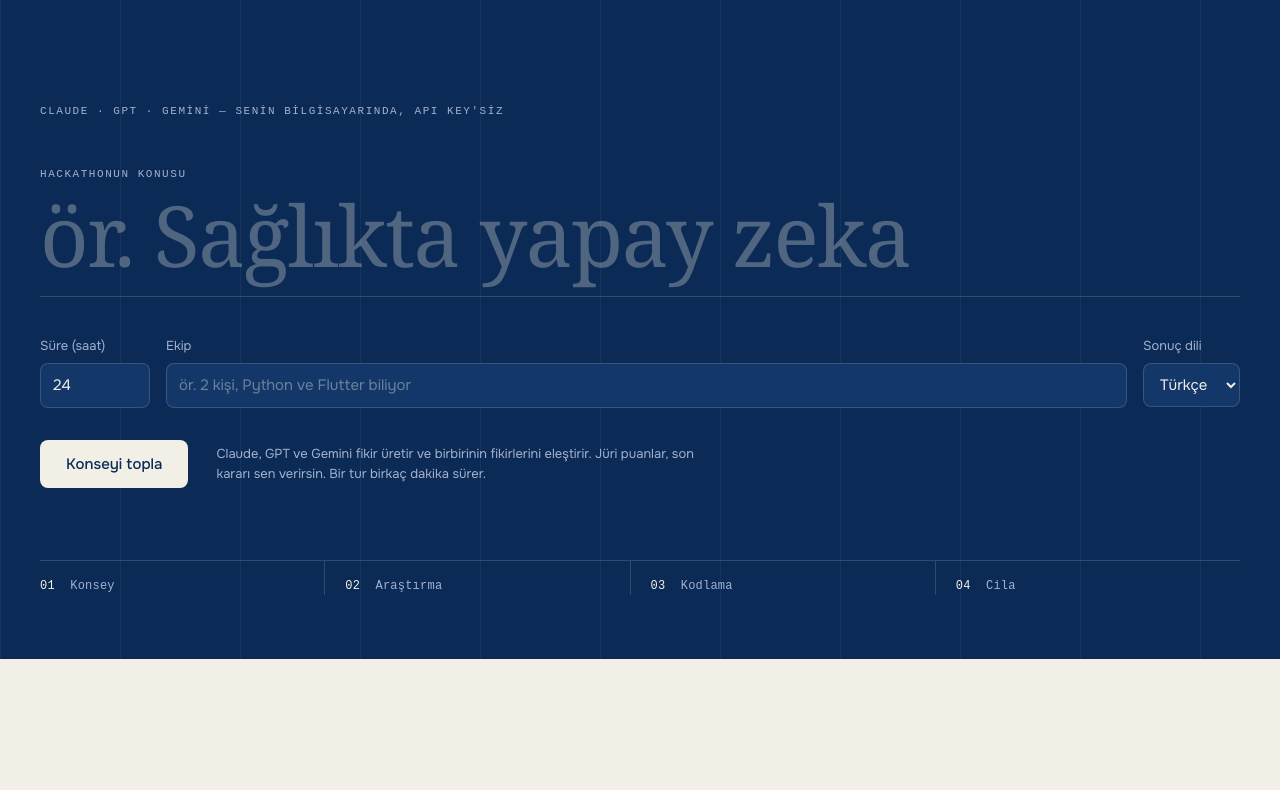
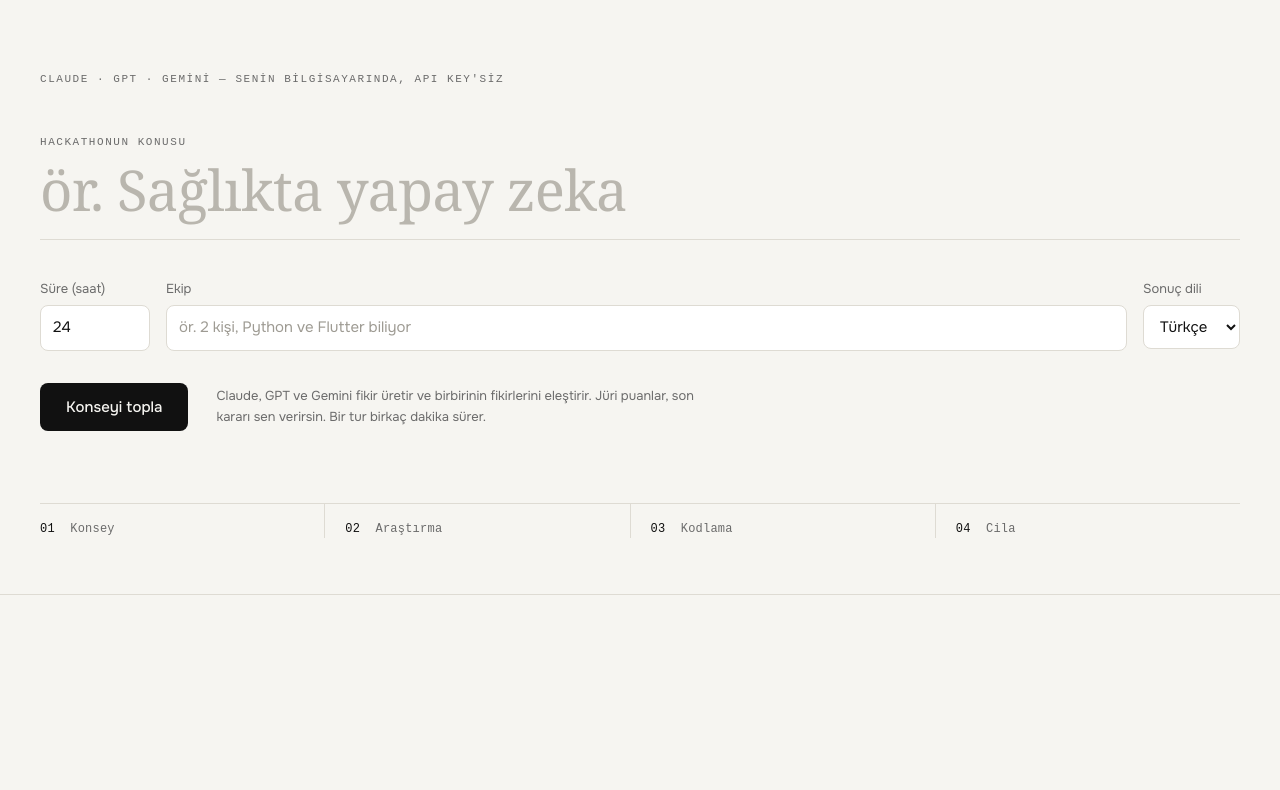
Before and after one commit to aliandacerdass/HackathonBuilder, a plain HTML site: page frontend/index.html in a window 1280 px wide. Shown: the part 60-850 px from the top of the page. Drawn offline with Linux system fonts and the light colour scheme; files that its build step writes are made by us from their sources; no server answers; files whose address does not match are found by name; a web font is replaced by a local one.

Commit message:
Arayüz: mavi bant kaldırıldı, açık zemin + siyah yazı
Mavi bant + krem kötü duruyordu. Tüm sayfa açık
kağıt zemin ve siyah yazıya geçti, ana düğmeler siyah; renk sadece
modelleri ayırt etmek için. Düzen (özet önce, katlanır ayrıntı, ray) aynı.
README görselleri ve sunum yeniden çekildi.

```diff
--- a/frontend/style.css
+++ b/frontend/style.css
@@ -1,18 +1,19 @@
-/* HackathonBuilder — derin mavi bant (konu / seçilen fikir) + krem kağıt üstüne mavi mürekkep (aşamalar). */
+/* HackathonBuilder — açık kağıt zemin, siyah mürekkep. Renk sadece modelleri ayırt etmek için. */
 :root {
-  --band: #0B2A55;          /* derin mavi */
-  --band-2: #133769;        /* bant içi alan */
-  --band-line: rgba(242, 239, 230, .16);
-  --on-band: #F2EFE6;
-  --on-band-muted: #A3B1CF;
+  --paper: #F6F5F1;         /* açık kağıt */
+  --card: #FFFFFF;
+  --rule: #DEDBD3;
+  --ink: #111111;           /* siyah mürekkep */
+  --ink-2: #3A3A3A;
+  --muted: #6B6B6B;
+  --accent: #111111;
 
-  --paper: #F2EFE6;         /* krem kağıt */
-  --card: #FBF9F3;
-  --rule: #D6CFBD;
-  --ink: #14294D;           /* mavi mürekkep */
-  --ink-2: #3A4660;
-  --muted: #5B6478;
-  --accent: #1D47C8;
+  /* üst alan (konu / seçilen fikir) da aynı kağıt: ayrı renkli bant yok */
+  --band: var(--paper);
+  --band-2: #FFFFFF;
+  --band-line: var(--rule);
+  --on-band: var(--ink);
+  --on-band-muted: var(--muted);
   --danger: #A63A26;
   --ok: #17765A;
 
@@ -35,21 +36,20 @@ body { margin: 0; background: var(--paper); color: var(--ink); font: 400 15px/1.
 .hint { color: var(--muted); font-size: 13px; max-width: 64ch; }
 .hint.mono { font-size: 11px; max-width: none; }
 .error { color: var(--danger); }
-a { color: var(--accent); text-decoration-color: rgba(29, 71, 200, .35); text-underline-offset: 3px; }
-a:hover { text-decoration-color: var(--accent); }
+a { color: var(--ink); text-decoration-color: rgba(17, 17, 17, .3); text-underline-offset: 3px; }
+a:hover { text-decoration-color: var(--ink); }
 :focus-visible { outline: 2px solid var(--accent); outline-offset: 3px; }
-.bar :focus-visible, .band :focus-visible { outline-color: var(--on-band); }
 section[id] { scroll-margin-top: 72px; }
 
 button { font: 500 14px var(--body); cursor: pointer; border-radius: 8px; transition: background .2s, border-color .2s, color .2s, transform .1s; }
 button:active:not(:disabled) { transform: translateY(1px); }
 .primary { background: var(--accent); color: #fff; border: 0; padding: 12px 22px; }
-.primary:hover { background: #163aa6; }
+.primary:hover { background: #333; }
 .primary:disabled { opacity: .45; cursor: default; }
 .pick { background: transparent; color: var(--ink); border: 1px solid var(--ink); padding: 8px 16px; }
 .pick:hover { background: var(--ink); color: var(--paper); }
 .pick:disabled { opacity: .35; cursor: default; background: transparent; color: var(--ink); }
-button.link { background: none; border: 0; color: var(--accent); padding: 12px 0 0; font-size: 13px; }
+button.link { background: none; border: 0; color: var(--ink); padding: 12px 0 0; font-size: 13px; text-decoration: underline; text-decoration-color: rgba(17, 17, 17, .3); text-underline-offset: 3px; }
 button.link:hover { text-decoration: underline; }
 
 input, select {
@@ -71,40 +71,40 @@ input, select {
   border: 1px solid var(--band-line); border-radius: 99px; padding: 4px 11px;
 }
 .rail button:hover { border-color: var(--on-band); color: var(--on-band); }
-.rail li.done button { color: var(--on-band); border-color: rgba(242, 239, 230, .45); }
+.rail li.done button { color: var(--ink); border-color: #9A978F; }
 .rail li.active button { color: var(--band); background: var(--on-band); border-color: var(--on-band); }
 .clock { margin-left: auto; color: var(--on-band-muted); font-size: 13px; }
 
 /* ---------- derin mavi bant ---------- */
 .band {
   color: var(--on-band); padding: 0 40px;
-  background: linear-gradient(90deg, rgba(242, 239, 230, .05) 1px, transparent 1px) 0 0 / 120px 100%, var(--band);
+  background: var(--paper); border-bottom: 1px solid var(--rule);
 }
 .band > * { max-width: 1240px; margin: 0 auto; }
 .band .eyebrow { color: var(--on-band-muted); }
 .band .hint { color: var(--on-band-muted); }
-.band .error { color: #F4A493; }
+.band .error { color: var(--danger); }
 
 /* giriş formu */
-.intake { padding: 13vh 0 64px; }
+.intake { padding: 9vh 0 56px; }
 .tagline { color: var(--on-band-muted); text-transform: uppercase; letter-spacing: .14em; margin: 0 0 48px; }
 .intake textarea {
   width: 100%; resize: none; border: 0; border-bottom: 1px solid var(--band-line);
   background: transparent; color: var(--on-band); padding: 0 0 18px; field-sizing: content; min-height: 1.15em;
-  font: 400 clamp(40px, 6.6vw, 92px)/1.02 var(--display); letter-spacing: -.02em;
+  font: 400 clamp(34px, 4.4vw, 60px)/1.08 var(--display); letter-spacing: -.015em;
 }
-.intake textarea::placeholder { color: rgba(242, 239, 230, .3); }
+.intake textarea::placeholder { color: #B9B6AE; }
 .intake textarea:focus { outline: none; border-bottom-color: var(--on-band); }
 .fields { display: flex; gap: 16px; margin: 32px 0; flex-wrap: wrap; }
 .fields label { display: flex; flex-direction: column; gap: 6px; font-size: 13px; color: var(--on-band-muted); }
 .fields .grow { flex: 1; min-width: 220px; }
 .fields input, .fields select { background: var(--band-2); color: var(--on-band); border-color: var(--band-line); }
-.fields input::placeholder { color: rgba(242, 239, 230, .4); }
+.fields input::placeholder { color: #9E9B93; }
 .fields input[type=number] { width: 110px; }
 .go { display: flex; align-items: center; gap: 28px; flex-wrap: wrap; }
 .go .hint { margin: 0; max-width: 56ch; }
 .band .primary { background: var(--on-band); color: var(--band); padding: 14px 26px; font-size: 15px; }
-.band .primary:hover { background: #fff; }
+.band .primary:hover { background: #333; }
 .steps { display: flex; gap: 0; list-style: none; padding: 0; margin: 72px 0 0; border-top: 1px solid var(--band-line); }
 .steps li { flex: 1; padding: 16px 0 0; color: var(--on-band-muted); font-size: 12px; }
 .steps li + li { padding-left: 20px; border-left: 1px solid var(--band-line); }
@@ -139,7 +139,7 @@ main { max-width: 1320px; margin: 0 auto; padding: 72px 40px 128px; }
 .jury, .research, .build { margin-top: 104px; }
 
 /* geçmiş turlar */
-.past { max-width: 920px; margin: 0 auto; }
+.past { margin: 0; }
 .past ul { list-style: none; padding: 0; margin: 0; }
 .past-run {
   display: grid; grid-template-columns: 1fr max-content; gap: 4px 16px; width: 100%; text-align: left;
@@ -239,7 +239,7 @@ details ul { margin: 0; padding-left: 18px; }
 .by { text-transform: none; letter-spacing: 0; }
 
 .badge { display: inline-grid; place-items: center; width: 18px; height: 18px; border-radius: 50%; font: 500 10px var(--mono); flex: none; }
-.badge.verified { background: rgba(23, 118, 90, .14); color: var(--ok); }
+.badge.verified { background: rgba(23, 118, 90, .12); color: var(--ok); }
 .badge.unverified { background: rgba(154, 90, 18, .14); color: var(--claude); }
 
 .stat { padding: 18px 0; border-bottom: 1px solid var(--rule); }
@@ -295,7 +295,7 @@ details ul { margin: 0; padding-left: 18px; }
 .tasks pre { white-space: pre-wrap; font: 400 11px/1.5 var(--mono); max-height: 240px; overflow: auto; background: var(--card); border: 1px solid var(--rule); padding: 10px; border-radius: 6px; }
 .b-actions { display: flex; gap: 10px; margin: 16px 0; }
 .result { max-width: 960px; margin-top: 24px; }
-.result code { display: block; font: 400 12.5px/1.6 var(--mono); background: var(--band); color: var(--on-band); padding: 14px 16px; border-radius: 8px; overflow-wrap: anywhere; margin: 8px 0 18px; }
+.result code { display: block; font: 400 12.5px/1.6 var(--mono); background: var(--card); color: var(--ink); border: 1px solid var(--rule); padding: 14px 16px; border-radius: 8px; overflow-wrap: anywhere; margin: 8px 0 18px; }
 .result ol { padding-left: 18px; font-size: 14px; }
 .result ol li { margin: 4px 0; }
 
```
Also changed, not shown: docs/img/arastirma.png, docs/img/gecmis-turlar.png, docs/img/juri.png, docs/img/kodlama-bulgular.png, docs/img/kodlama.png, docs/img/konsey.png, docs/img/ozet.png, docs/img/ui-cilasi.png, 1 other file.
